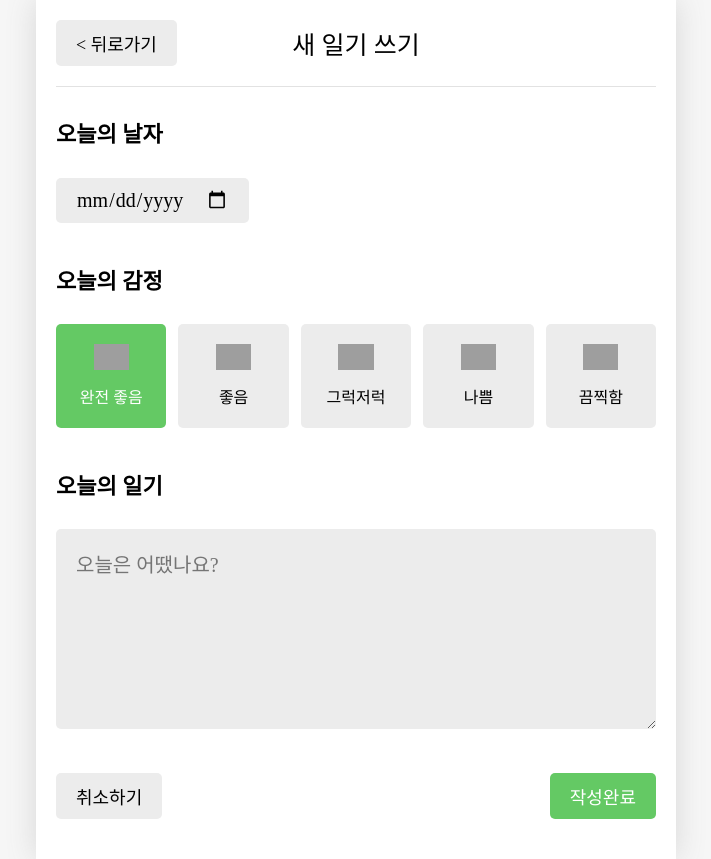
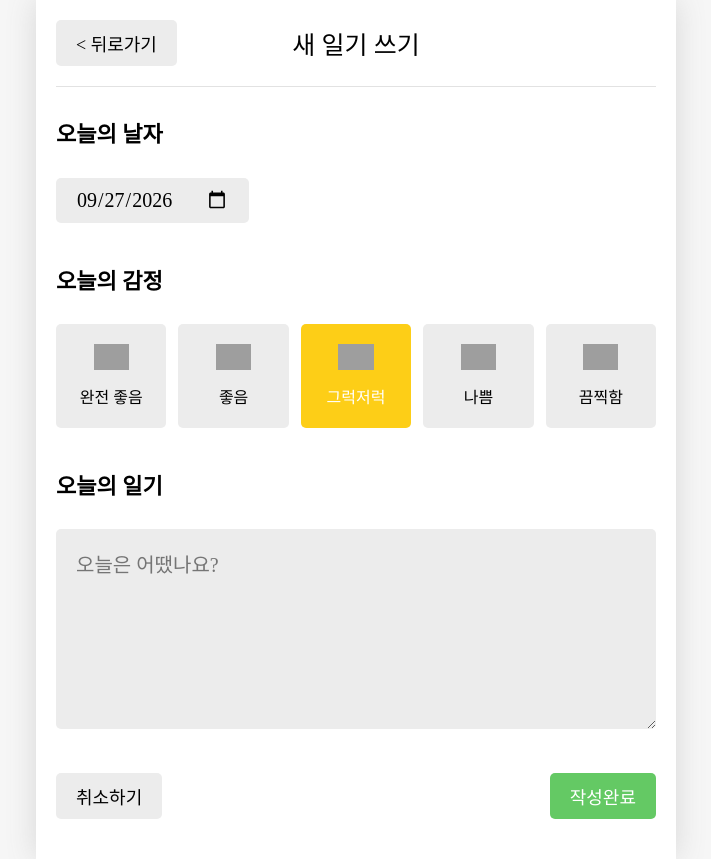
Before and after one commit to kdh100506/React, a React (Vite) app in the folder section12/: page /new in a window 1280 px wide. Shown: the whole page, without its empty margins (284-995 px from the left). Built offline with nearby package versions, Linux system fonts and the light colour scheme; grey boxes are pictures that could not be loaded; a web font is replaced by a local one.

Commit message:
section12-14

```diff
--- a/section12/src/components/Editor.jsx
+++ b/section12/src/components/Editor.jsx
@@ -1,3 +1,4 @@
+import { useState } from 'react';
 import Button from './Button';
 import './Editor.css';
 import EmotionItem from './EmotionItem';
@@ -26,21 +27,66 @@ const emotionList = [
 ];
 
 function Editor() {
-  const emotionId = 1;
+  const [input, setInput] = useState({
+    createdDate: new Date(),
+    emotionId: 3,
+    content: '',
+  });
+  const getStringedDate = (targetDate) => {
+    let year = targetDate.getFullYear();
+    let month = targetDate.getMonth() + 1;
+    let date = targetDate.getDate();
+
+    if (month < 10) {
+      month = `0${month}`;
+    }
+
+    if (date < 10) {
+      date = `0${date}`;
+    }
+
+    return `${year}-${month}-${date}`;
+  };
+  const onChangeInput = (e) => {
+    let name = e.target.name;
+    let value = e.target.value;
+
+    if (name === 'createdDate') {
+      value = new Date(value);
+    }
+    setInput({
+      ...input,
+      [name]: value,
+    });
+  };
+
   return (
     <div className="Editor">
       <section className="date_section">
         <h4>오늘의 날자</h4>
-        <input type="date" />
+        <input
+          name="createdDate"
+          value={getStringedDate(input.createdDate)}
+          type="date"
+          onChange={onChangeInput}
+        />
       </section>
       <section className="emotion_section">
         <h4>오늘의 감정</h4>
         <div className="emotion_list_wrapper">
           {emotionList.map((item) => (
             <EmotionItem
+              onClick={() =>
+                onChangeInput({
+                  target: {
+                    name: 'emotionId',
+                    value: item.emotionId,
+                  },
+                })
+              }
               key={item.emotionId}
               {...item}
-              isSelected={item.emotionId === emotionId}
+              isSelected={item.emotionId === input.emotionId}
             ></EmotionItem>
           ))}
         </div>
@@ -50,8 +96,8 @@ function Editor() {
         <textarea placeholder="오늘은 어땠나요?"></textarea>
       </section>
       <section className="button_section">
-        <Button text={"취소하기"}></Button>
-        <Button text={"작성완료"} type={'POSITIVE'}></Button>
+        <Button text={'취소하기'}></Button>
+        <Button text={'작성완료'} type={'POSITIVE'}></Button>
       </section>
     </div>
   );
--- a/section12/src/components/EmotionItem.jsx
+++ b/section12/src/components/EmotionItem.jsx
@@ -1,9 +1,12 @@
 import './EmotionItem.css';
 import getEmotionImage from '../util/get.emotion-image';
 
-function EmotionItem({ emotionId, emotionName, isSelected }) {
+function EmotionItem({ emotionId, emotionName, isSelected, onClick }) {
   return (
-    <div className={`EmotionItem ${isSelected ? `EmotionItem_on_${emotionId}` : ''}`}>
+    <div
+      className={`EmotionItem ${isSelected ? `EmotionItem_on_${emotionId}` : ''}`}
+      onClick={onClick}
+    >
       <img className="emotion_img" src={getEmotionImage(emotionId)} alt="감정 이미지" />
       <div className="emotion_name">{emotionName}</div>
     </div>
--- a/section12/src/pages/New.jsx
+++ b/section12/src/pages/New.jsx
@@ -9,7 +9,7 @@ function New() {
     <div>
       <Header
         title={'새 일기 쓰기'}
-        leftChild={<Button text={'< 뒤로가기 '} onClick={() => nav(`/`)}></Button>}
+        leftChild={<Button text={'< 뒤로가기 '} onClick={() => nav(-1)}></Button>}
       ></Header>
       <Editor></Editor>
     </div>
```
